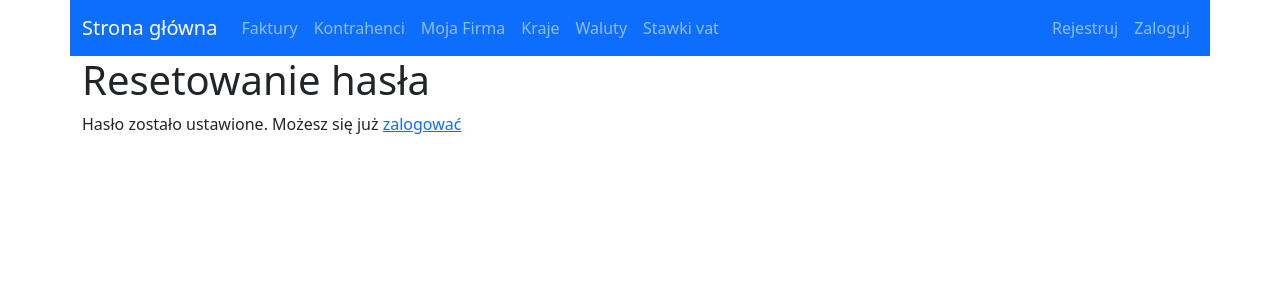
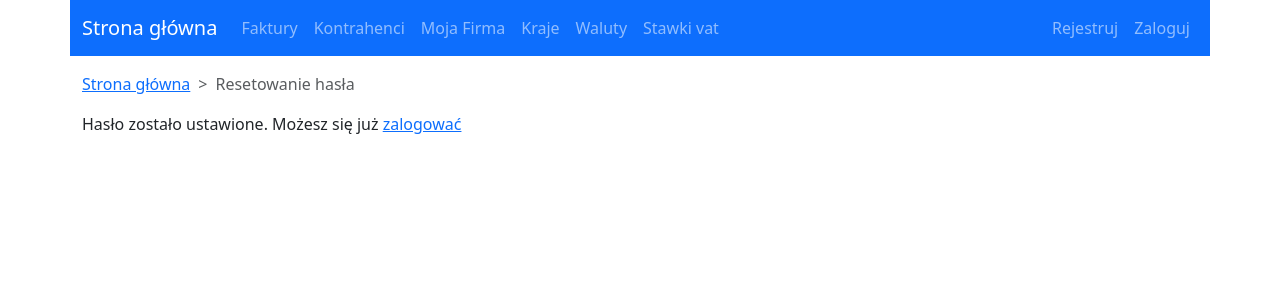
Before and after one commit to devsoft-pl/invoice-factory, a Django app: a page that uses templates/registration/password_reset_complete.html in a window 1280 px wide. Shown: the top 300 px of the page. Run offline with Django 3.2, Linux system fonts and the light colour scheme; parts of the project's set-up code (start-up, migrations or seed data) failed here and were passed over.

Commit message:
stylowanie bootstrapem

```diff
--- a/templates/registration/password_reset_complete.html
+++ b/templates/registration/password_reset_complete.html
@@ -1,10 +1,18 @@
 {% extends "base.html" %}
-
 {% block title %}Resetowanie hasła{% endblock %}
 
 {% block content %}
-
-    <h1>Resetowanie hasła</h1>
-    <p>Hasło zostało ustawione. Możesz się już <a href="{% url 'users:login' %}">zalogować</a></p>
-
+    <div class="container mt-3">
+        <div class="row">
+            <nav style="--bs-breadcrumb-divider: '>';" aria-label="breadcrumb">
+                <ol class="breadcrumb">
+                    <li class="breadcrumb-item"><a href="{% url 'invoices:index' %}">Strona główna</a></li>
+                    <li class="breadcrumb-item active" aria-current="page">Resetowanie hasła</li>
+                </ol>
+            </nav>
+        </div>
+    </div>
+    <div class="row">
+        <p>Hasło zostało ustawione. Możesz się już <a href="{% url 'users:login' %}">zalogować</a></p>
+    </div>
 {% endblock %}
```
